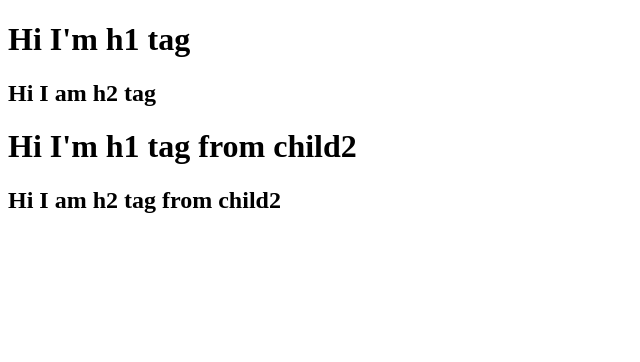
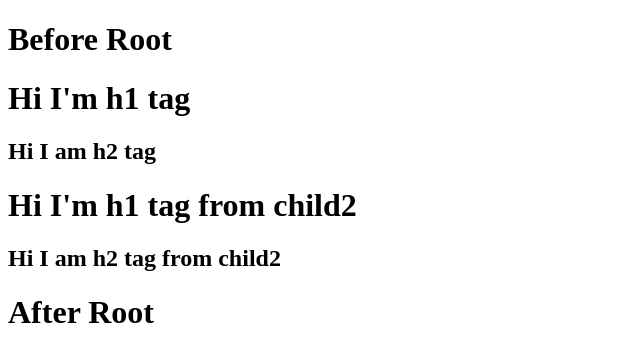
Before and after one commit to MasterKanade/ReactDailySTeak, a plain HTML site: page 01-Inception/index.html in a window 1280 px wide. Shown: the whole page, without its empty margins (0-640 px from the left). Drawn offline with nearby package versions, Linux system fonts and the light colour scheme.

Commit message:
React only appears in between root and this is why it's not a framework

```diff
--- a/01-Inception/index.html
+++ b/01-Inception/index.html
@@ -7,8 +7,20 @@
     <title>First Web Page</title>
   </head>
   <body>
-    <div id="root"></div>
-
+    <!-- React will not consider the other elements out of the root
+         The below h1 tag will appear on the page.
+    -->
+    <h1>Before Root</h1>
+    <div id="root">
+      <!-- This is will be replaced by render method while rendering the root
+       it will not appear on the page.  -->
+      <h1>How are you?</h1>
+    </div>
+    <h1>After Root</h1>
+    <!-- The above h1 tag will appear on the webpage
+     React only considers the code in between root.
+     Therefore, it's a library and not the Framework.
+    -->
     <!-- This file is core of React libaray it has all algorithm -->
     <script
       crossorigin
```
